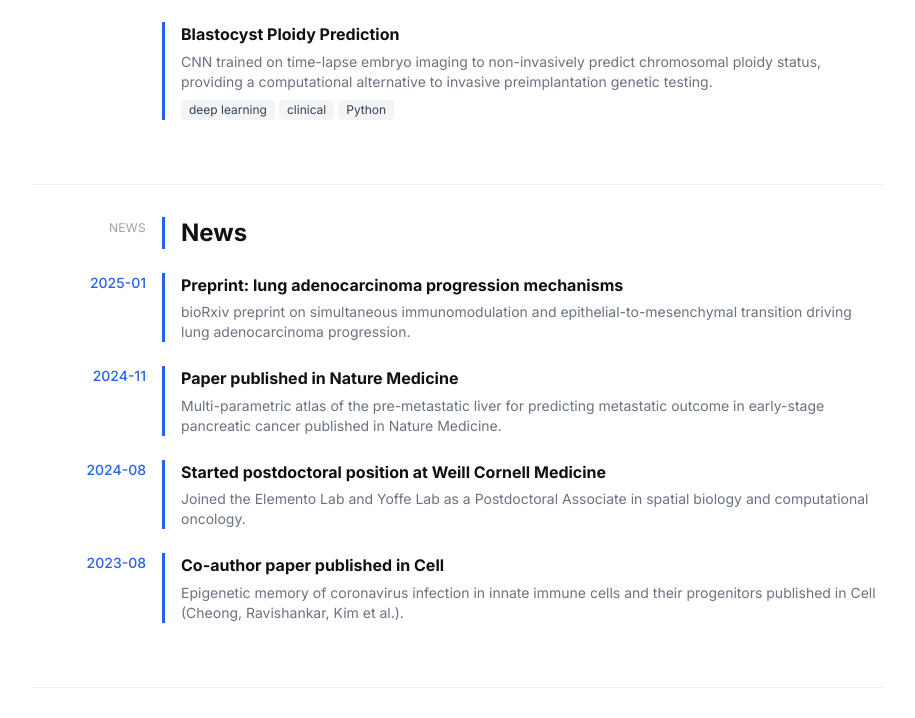
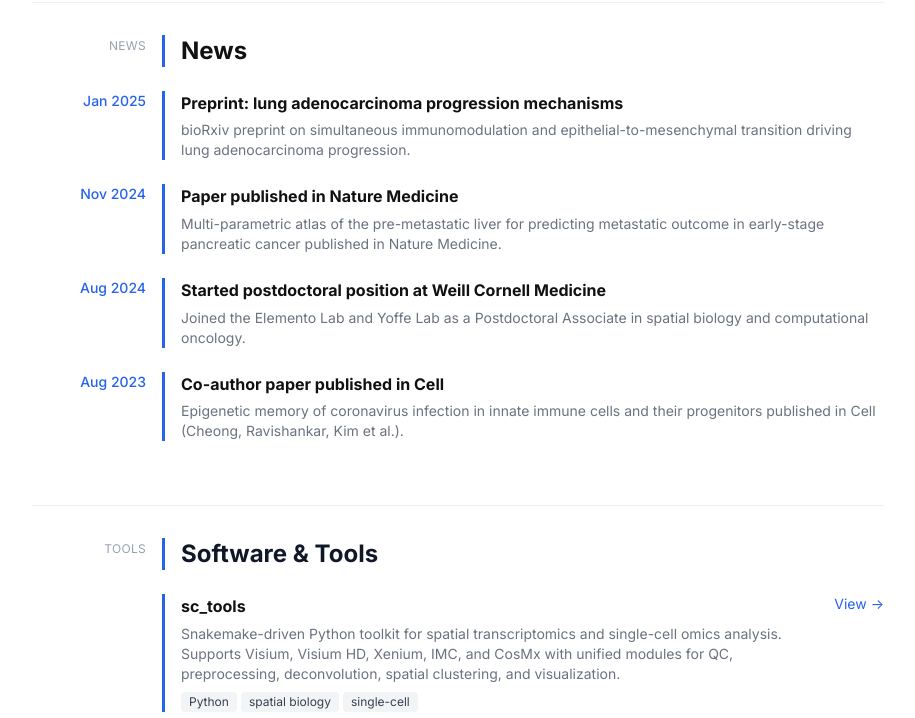
Before and after one commit to jkim810/jkim810.github.io, a Next.js app: page / in a window 1280 px wide. Shown: the part 1738-2456 px from the top of the page, without its empty margins (302-1217 px from the left). Built offline with nearby package versions, Linux system fonts and the light colour scheme.

Commit message:
fix: reviewer suggestions — aria labels, date formatting, mobile nav identity, pub selection

```diff
--- a/components/MobileNav.tsx
+++ b/components/MobileNav.tsx
@@ -7,9 +7,10 @@ interface MobileNavProps {
 export function MobileNav({ onOpenMenu }: MobileNavProps) {
   return (
     <header
-      className="lg:hidden fixed top-0 left-0 right-0 z-40 h-14 bg-white border-b border-gray-100 flex items-center justify-end px-6"
+      className="lg:hidden fixed top-0 left-0 right-0 z-40 h-14 bg-white border-b border-gray-100 flex items-center justify-between px-6"
       aria-label="Mobile navigation"
     >
+      <span className="font-semibold text-sm text-gray-900">Junbum Kim</span>
       <button
         onClick={onOpenMenu}
         aria-label="Open menu"
--- a/components/NavOverlay.tsx
+++ b/components/NavOverlay.tsx
@@ -26,6 +26,7 @@ export function NavOverlay({ isOpen, onClose, activeSection }: NavOverlayProps)
       className="fixed inset-0 z-50 bg-white flex flex-col px-6 py-8"
       role="dialog"
       aria-modal="true"
+      aria-label="Site navigation"
     >
       {/* Close button */}
       <button
@@ -37,7 +38,7 @@ export function NavOverlay({ isOpen, onClose, activeSection }: NavOverlayProps)
       </button>
 
       {/* Nav links */}
-      <nav className="flex flex-col gap-4">
+      <nav aria-label="Main navigation" className="flex flex-col gap-4">
         {NAV_LINKS.map(({ label, href, id }) => {
           const isActive = activeSection === id;
           return (
@@ -45,6 +46,7 @@ export function NavOverlay({ isOpen, onClose, activeSection }: NavOverlayProps)
               key={id}
               href={href}
               onClick={onClose}
+              aria-current={isActive ? 'location' : undefined}
               className={`text-lg px-2 py-1 focus:outline-none focus:ring-2 focus:ring-[#2563eb] ${
                 isActive
                   ? 'text-blue-600 font-semibold'
--- a/components/Sidebar.tsx
+++ b/components/Sidebar.tsx
@@ -73,13 +73,14 @@ export function Sidebar({ activeSection }: SidebarProps) {
       </div>
 
       {/* Nav */}
-      <nav className="flex flex-col gap-1 flex-1">
+      <nav aria-label="Main navigation" className="flex flex-col gap-1 flex-1">
         {NAV_LINKS.map(({ label, href, id }) => {
           const isActive = activeSection === id;
           return (
             <Link
               key={id}
               href={href}
+              aria-current={isActive ? 'location' : undefined}
               className="text-sm px-2 py-1.5 rounded transition-colors duration-150 focus:outline-none focus:ring-2 focus:ring-[#2563eb] focus:ring-offset-1"
               style={{ color: isActive ? '#2563eb' : '#334155', fontWeight: isActive ? 600 : 400 }}
             >
--- a/components/sections/NewsSection.tsx
+++ b/components/sections/NewsSection.tsx
@@ -8,6 +8,11 @@ type NewsItem = {
   headline: string;
   description: string;
 };
+
+function formatDate(d: string): string {
+  const [year, month] = d.split('-');
+  return new Date(+year, +month - 1).toLocaleDateString('en-US', { month: 'short', year: 'numeric' });
+}
 
 export default function NewsSection() {
   const filePath = path.join(process.cwd(), 'data', 'news.yml');
@@ -28,7 +33,7 @@ export default function NewsSection() {
           <EditorialGrid
             key={i}
             marginContent={
-              <span className="text-sm text-[#2563eb] font-medium">{item.date}</span>
+              <span className="text-sm text-[#2563eb] font-medium">{formatDate(item.date)}</span>
             }
           >
             <div>
--- a/data/publications.ts
+++ b/data/publications.ts
@@ -16,7 +16,7 @@ export const publications: Publication[] = [
       'Junbum Kim, Divij Mathew, Young Kwang Chae, Peng He, Balazs Halmos, Olivier Elemento, Navneet P. Narula',
     venue: 'bioRxiv',
     year: 2025,
-    url: 'https://pmc.ncbi.nlm.nih.gov/articles/PMC11870609/',
+    url: 'https://www.biorxiv.org/content/10.1101/2025.01.15.633205',
     selected: true,
   },
   {
@@ -48,7 +48,7 @@ export const publications: Publication[] = [
     venue: 'Nature Medicine',
     year: 2024,
     doi: '10.1038/s41591-024-03075-7',
-    selected: true,
+    selected: false,
   },
   {
     title: 'Epigenetic memory of coronavirus infection in innate immune cells and their progenitors',
```
